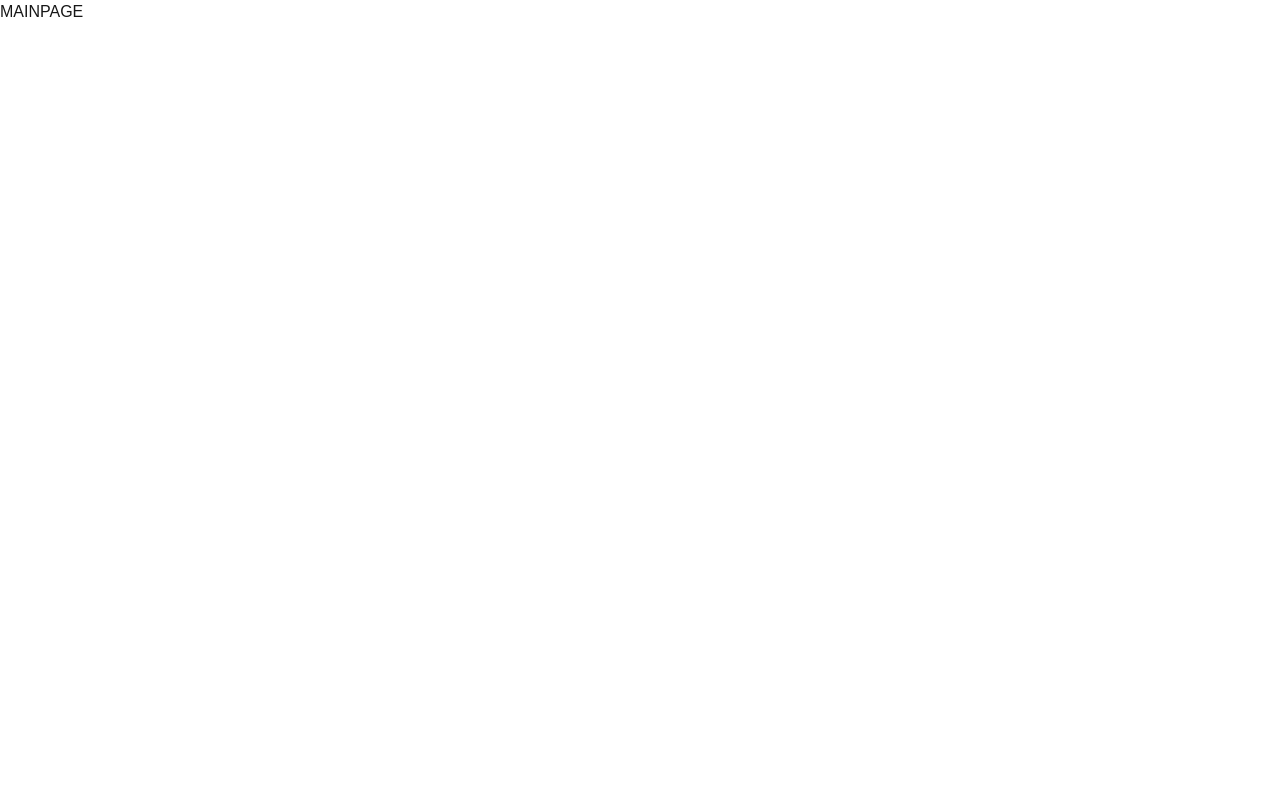
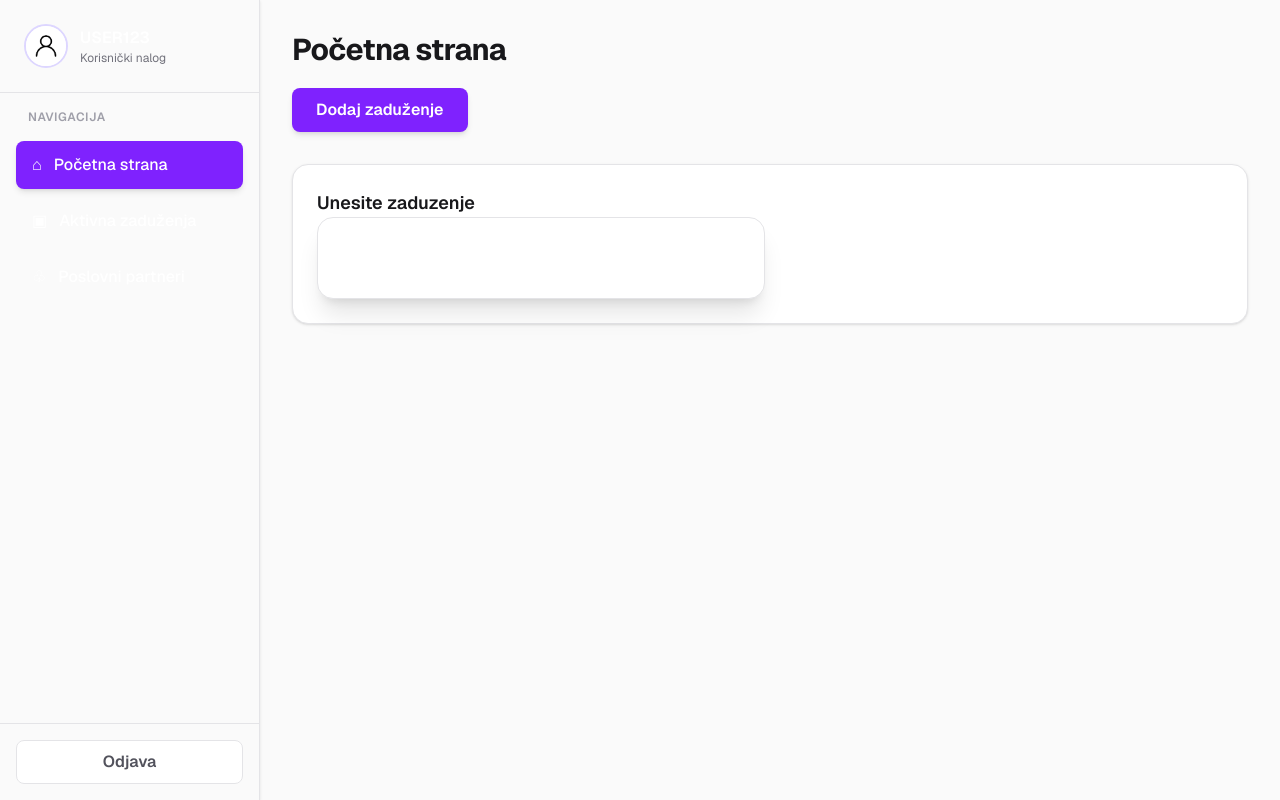
Before and after one commit to anesshare/ChronoMSG, a Next.js app: page /mainPage in a window 1280 px wide. Built offline with nearby package versions, Linux system fonts and the light colour scheme.

Commit message:
finishing

```diff
--- /dev/null
+++ b/app/components/SideBar.tsx
@@ -0,0 +1,81 @@
+import Image from "next/image"
+
+const Sidebar = () =>{
+return(
+      <aside className="fixed left-0 top-0 flex h-screen w-[260px] flex-col border-r border-zinc-200 text-white bg-olive-900 shadow-sm">
+
+                {/* User profile */}
+                <div className="flex items-center gap-3 border-b border-zinc-200 p-6 text-white">
+                    <Image
+                        className="rounded-full border-2 border-violet-200"
+                        alt="user-image"
+                        src="/user.jpg"
+                        width={44}
+                        height={44}
+                    />
+
+                    <div className="flex flex-col text-white">
+                        <h2 className="font-semibold text-white">
+                            USER123
+                        </h2>
+                        <span className="text-xs text-zinc-500">
+                            Korisnički nalog
+                        </span>
+                    </div>
+                </div>
+
+                {/* Navigation */}
+                <nav className="flex-1 p-4 text-white">
+                    <p className="mb-4 px-3 text-xs font-semibold uppercase tracking-wider text-zinc-400">
+                        Navigacija
+                    </p>
+
+                    <ul className="flex flex-col gap-2">
+
+                        <li>
+                            <a
+                                href="#"
+                                className="flex items-center gap-3 rounded-lg bg-violet-600 px-4 py-3 font-medium text-white shadow-md transition duration-200 hover:bg-violet-700"
+                            >
+                                <span>⌂</span>
+                                Početna strana
+                            </a>
+                        </li>
+
+                        <li>
+                            <a
+                                href="#"
+                                className="flex items-center gap-3 rounded-lg px-4 py-3 font-medium transition text-white duration-200 hover:bg-violet-50 hover:text-violet-700"
+                            >
+                                <span>▣</span>
+                                Aktivna zaduženja
+                            </a>
+                        </li>
+
+                        <li>
+                            <a
+                                href="#"
+                                className="flex items-center gap-3 rounded-lg px-4 py-3 font-medium text-white transition duration-200 hover:bg-violet-50 hover:text-violet-700"
+                            >
+                                <span>♧</span>
+                                Poslovni partneri
+                            </a>
+                        </li>
+
+                    </ul>
+                </nav>
+
+                {/* Logout */}
+                <div className="border-t border-zinc-200 p-4">
+                    <button
+                        type="button"
+                        className="h-11 w-full rounded-lg border border-zinc-200 bg-white font-semibold text-zinc-600 transition duration-200 hover:border-violet-200 hover:bg-violet-50 hover:text-violet-700 active:scale-[0.98]"
+                    >
+                        Odjava
+                    </button>
+                </div>
+
+            </aside>
+)
+}
+export default Sidebar
--- a/app/mainPage/page.tsx
+++ b/app/mainPage/page.tsx
@@ -1,6 +1,40 @@
-const MainPage = () =>{
-    return(
-        <h1>MAINPAGE</h1>
-    )
-}
-export default MainPage
+import Image from "next/image";
+import Sidebar from "../components/SideBar";
+const MainPage = () => {
+    return (
+        <div className="min-h-screen w-full flex bg-zinc-50 font-sans text-zinc-900">
+
+            <Sidebar/>
+
+            {/* Main content */}
+            <main className="ml-[260px] min-h-screen flex-1 p-8">
+
+                <div className="mb-8">
+                    <h1 className="text-3xl font-bold tracking-tight text-zinc-900">
+                        Početna strana
+                    </h1>
+
+                     <button
+                        type="button"
+                        className="mt-5 h-11 rounded-lg bg-violet-600 px-6 font-semibold text-white shadow-md transition duration-200 hover:bg-violet-700 hover:shadow-lg active:scale-[0.98]"
+                    >
+                     Dodaj zaduženje
+                    </button>
+                </div>
+
+                {/* Example card */}
+                <div className="rounded-2xl border border-zinc-200 bg-white p-6 shadow-sm transition duration-200 hover:shadow-md">
+                    <h2 className="text-lg font-semibold text-zinc-900">
+                        Unesite zaduzenje
+                    </h2>
+                <form className="flex w-full max-w-md flex-col gap-6 rounded-2xl border border-zinc-200 bg-white p-8 shadow-xl sm:p-10">
+
+                </form>
+
+                </div>
+            </main>
+        </div>
+    );
+};
+
+export default MainPage;
--- a/app/page.tsx
+++ b/app/page.tsx
@@ -1,7 +1,9 @@
 import LoginPage from "./login/page";
+import MainPage from "./mainPage/page";
 import RegisterPage from "./register/page";
 export default function Home() {
     return(
-      <RegisterPage/>
+      // <RegisterPage/>
+      <MainPage/>
     )
 }
```
Also changed, not shown: public/user.jpg (added).
